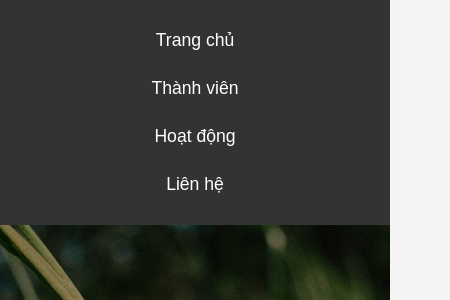
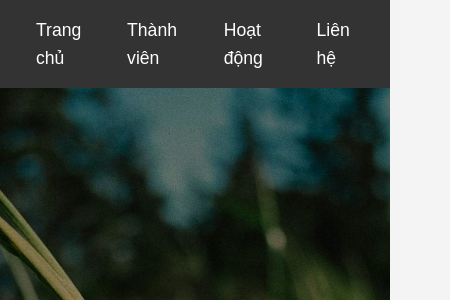
Before and after one commit to hellenkane/Gioithieunhom10nguoi, a plain HTML site: page index.html in a window 390 px wide. Shown: the top 300 px of the page, 450 px wide, since content can reach past the window. Drawn offline with Linux system fonts and the light colour scheme.

Commit message:
delete rosponsive

```diff
--- a/styles.css
+++ b/styles.css
@@ -119,19 +119,3 @@ footer {
   bottom: 0;
   width: 100%;
 }
-
-/* Responsive */
-@media (max-width: 768px) {
-  .members-grid {
-    grid-template-columns: repeat(2, 1fr);
-  }
-
-  nav ul {
-    flex-direction: column;
-    text-align: center;
-  }
-
-  nav ul li {
-    margin: 10px 0;
-  }
-}
```
